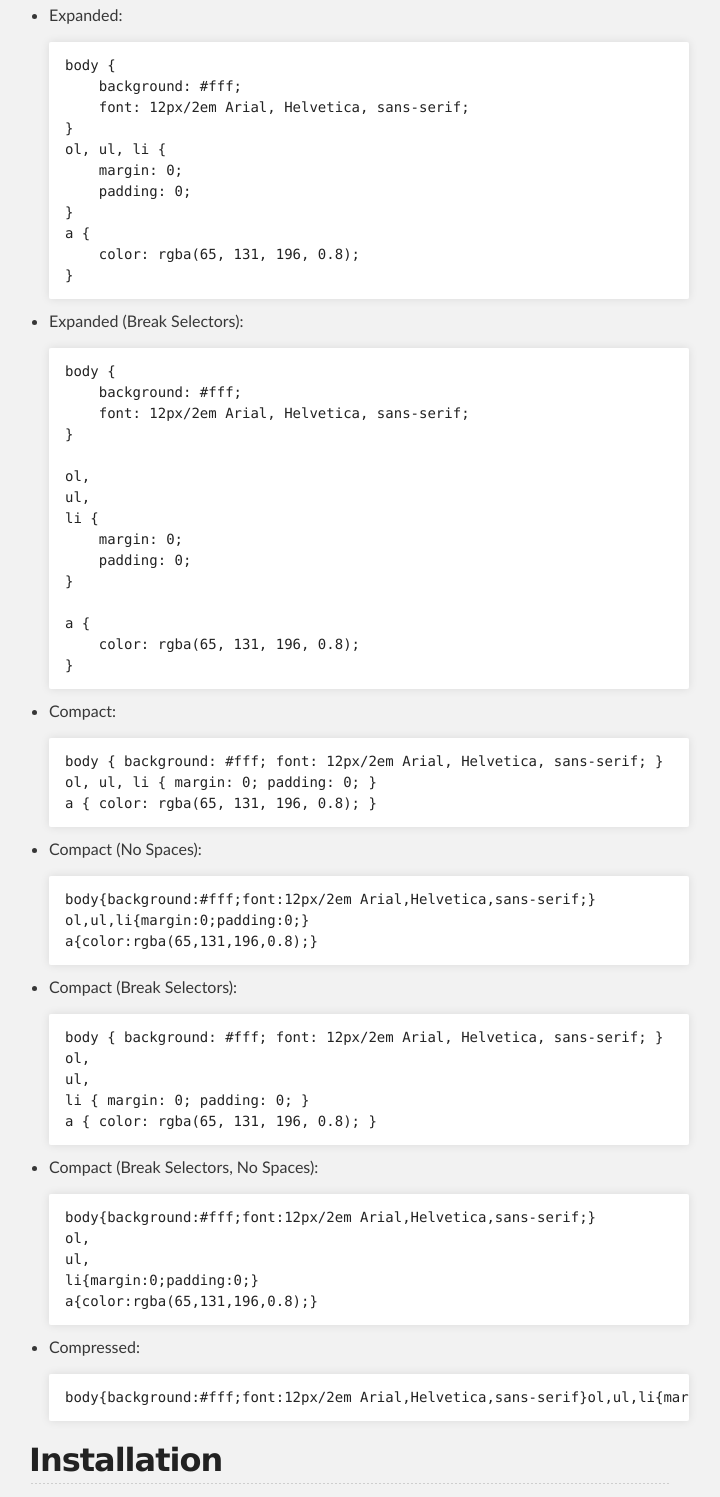
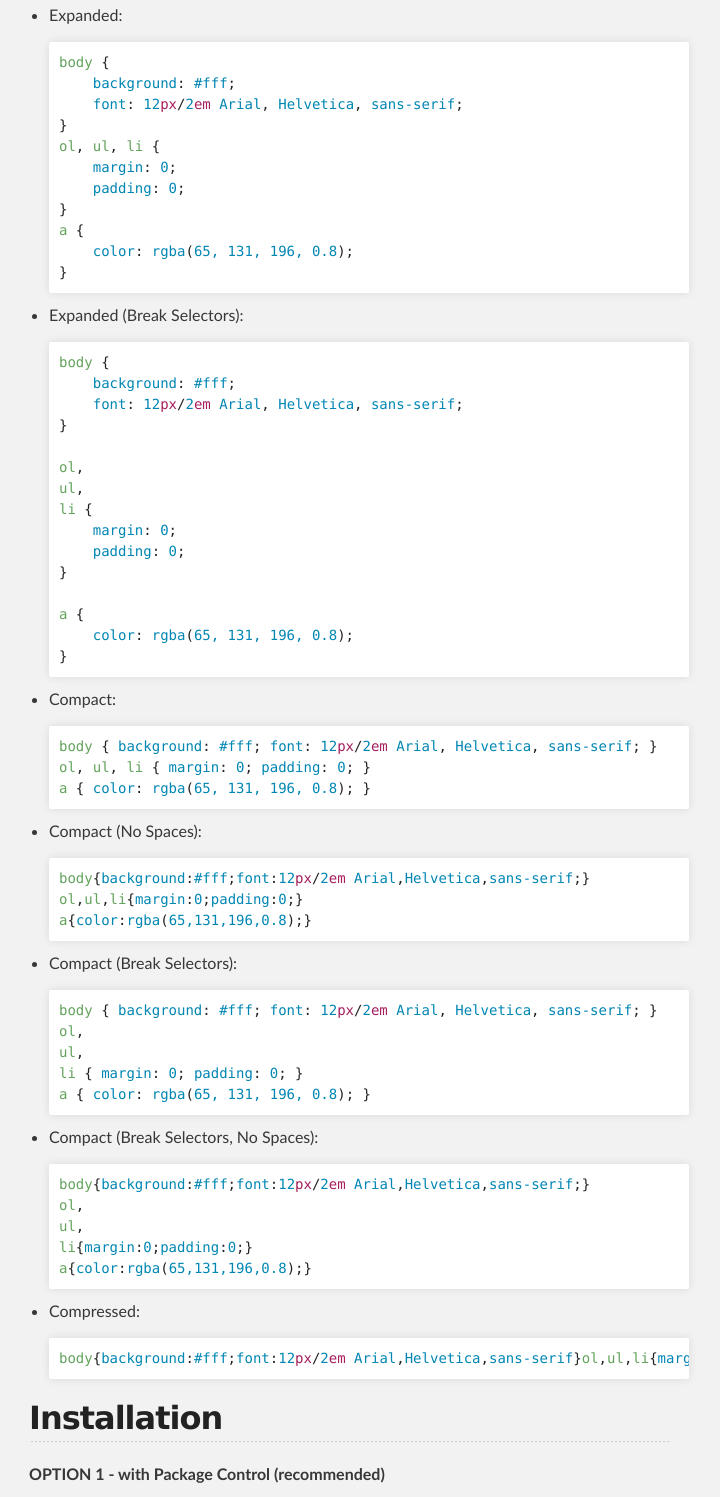
Before and after one commit to mutian/Sublime-CSS-Format, a plain HTML site: page index.html in a window 1280 px wide. Shown: the part 451-1948 px from the top of the page, without its empty margins (291-1011 px from the left). Drawn offline with Linux system fonts and the light colour scheme.

Commit message:
Create gh-pages branch via GitHub

```diff
--- a/index.html
+++ b/index.html
@@ -42,80 +42,73 @@
 <li>
 <p>Expanded:</p>
 
-<pre><code>body {
-    background: #fff;
-    font: 12px/2em Arial, Helvetica, sans-serif;
+<div class="highlight highlight-css"><pre><span class="pl-ent">body</span> {
+    <span class="pl-c1"><span class="pl-c1">background</span></span>: <span class="pl-c1">#fff</span>;
+    <span class="pl-c1"><span class="pl-c1">font</span></span>: <span class="pl-c1">12<span class="pl-k">px</span></span>/<span class="pl-c1">2<span class="pl-k">em</span></span> <span class="pl-c1">Arial</span>, <span class="pl-c1">Helvetica</span>, <span class="pl-c1">sans-serif</span>;
 }
-ol, ul, li {
-    margin: 0;
-    padding: 0;
+<span class="pl-ent">ol</span>, <span class="pl-ent">ul</span>, <span class="pl-ent">li</span> {
+    <span class="pl-c1"><span class="pl-c1">margin</span></span>: <span class="pl-c1">0</span>;
+    <span class="pl-c1"><span class="pl-c1">padding</span></span>: <span class="pl-c1">0</span>;
 }
-a {
-    color: rgba(65, 131, 196, 0.8);
-}
-</code></pre>
+<span class="pl-ent">a</span> {
+    <span class="pl-c1"><span class="pl-c1">color</span></span>: <span class="pl-c1">rgba</span>(<span class="pl-c1">65, 131, 196, 0.8</span>);
+}</pre></div>
 </li>
 <li>
 <p>Expanded (Break Selectors):</p>
 
-<pre><code>body {
-    background: #fff;
-    font: 12px/2em Arial, Helvetica, sans-serif;
+<div class="highlight highlight-css"><pre><span class="pl-ent">body</span> {
+    <span class="pl-c1"><span class="pl-c1">background</span></span>: <span class="pl-c1">#fff</span>;
+    <span class="pl-c1"><span class="pl-c1">font</span></span>: <span class="pl-c1">12<span class="pl-k">px</span></span>/<span class="pl-c1">2<span class="pl-k">em</span></span> <span class="pl-c1">Arial</span>, <span class="pl-c1">Helvetica</span>, <span class="pl-c1">sans-serif</span>;
 }
 
-ol,
-ul,
-li {
-    margin: 0;
-    padding: 0;
+<span class="pl-ent">ol</span>,
+<span class="pl-ent">ul</span>,
+<span class="pl-ent">li</span> {
+    <span class="pl-c1"><span class="pl-c1">margin</span></span>: <span class="pl-c1">0</span>;
+    <span class="pl-c1"><span class="pl-c1">padding</span></span>: <span class="pl-c1">0</span>;
 }
 
-a {
-    color: rgba(65, 131, 196, 0.8);
-}
-</code></pre>
+<span class="pl-ent">a</span> {
+    <span class="pl-c1"><span class="pl-c1">color</span></span>: <span class="pl-c1">rgba</span>(<span class="pl-c1">65, 131, 196, 0.8</span>);
+}</pre></div>
 </li>
 <li>
 <p>Compact:</p>
 
-<pre><code>body { background: #fff; font: 12px/2em Arial, Helvetica, sans-serif; }
-ol, ul, li { margin: 0; padding: 0; }
-a { color: rgba(65, 131, 196, 0.8); }
-</code></pre>
+<div class="highlight highlight-css"><pre><span class="pl-ent">body</span> { <span class="pl-c1"><span class="pl-c1">background</span></span>: <span class="pl-c1">#fff</span>; <span class="pl-c1"><span class="pl-c1">font</span></span>: <span class="pl-c1">12<span class="pl-k">px</span></span>/<span class="pl-c1">2<span class="pl-k">em</span></span> <span class="pl-c1">Arial</span>, <span class="pl-c1">Helvetica</span>, <span class="pl-c1">sans-serif</span>; }
+<span class="pl-ent">ol</span>, <span class="pl-ent">ul</span>, <span class="pl-ent">li</span> { <span class="pl-c1"><span class="pl-c1">margin</span></span>: <span class="pl-c1">0</span>; <span class="pl-c1"><span class="pl-c1">padding</span></span>: <span class="pl-c1">0</span>; }
+<span class="pl-ent">a</span> { <span class="pl-c1"><span class="pl-c1">color</span></span>: <span class="pl-c1">rgba</span>(<span class="pl-c1">65, 131, 196, 0.8</span>); }</pre></div>
 </li>
 <li>
 <p>Compact (No Spaces):</p>
 
-<pre><code>body{background:#fff;font:12px/2em Arial,Helvetica,sans-serif;}
-ol,ul,li{margin:0;padding:0;}
-a{color:rgba(65,131,196,0.8);}
-</code></pre>
+<div class="highlight highlight-css"><pre><span class="pl-ent">body</span>{<span class="pl-c1"><span class="pl-c1">background</span></span>:<span class="pl-c1">#fff</span>;<span class="pl-c1"><span class="pl-c1">font</span></span>:<span class="pl-c1">12<span class="pl-k">px</span></span>/<span class="pl-c1">2<span class="pl-k">em</span></span> <span class="pl-c1">Arial</span>,<span class="pl-c1">Helvetica</span>,<span class="pl-c1">sans-serif</span>;}
+<span class="pl-ent">ol</span>,<span class="pl-ent">ul</span>,<span class="pl-ent">li</span>{<span class="pl-c1"><span class="pl-c1">margin</span></span>:<span class="pl-c1">0</span>;<span class="pl-c1"><span class="pl-c1">padding</span></span>:<span class="pl-c1">0</span>;}
+<span class="pl-ent">a</span>{<span class="pl-c1"><span class="pl-c1">color</span></span>:<span class="pl-c1">rgba</span>(<span class="pl-c1">65,131,196,0.8</span>);}</pre></div>
 </li>
 <li>
 <p>Compact (Break Selectors):</p>
 
-<pre><code>body { background: #fff; font: 12px/2em Arial, Helvetica, sans-serif; }
-ol,
-ul,
-li { margin: 0; padding: 0; }
-a { color: rgba(65, 131, 196, 0.8); }
-</code></pre>
+<div class="highlight highlight-css"><pre><span class="pl-ent">body</span> { <span class="pl-c1"><span class="pl-c1">background</span></span>: <span class="pl-c1">#fff</span>; <span class="pl-c1"><span class="pl-c1">font</span></span>: <span class="pl-c1">12<span class="pl-k">px</span></span>/<span class="pl-c1">2<span class="pl-k">em</span></span> <span class="pl-c1">Arial</span>, <span class="pl-c1">Helvetica</span>, <span class="pl-c1">sans-serif</span>; }
+<span class="pl-ent">ol</span>,
+<span class="pl-ent">ul</span>,
+<span class="pl-ent">li</span> { <span class="pl-c1"><span class="pl-c1">margin</span></span>: <span class="pl-c1">0</span>; <span class="pl-c1"><span class="pl-c1">padding</span></span>: <span class="pl-c1">0</span>; }
+<span class="pl-ent">a</span> { <span class="pl-c1"><span class="pl-c1">color</span></span>: <span class="pl-c1">rgba</span>(<span class="pl-c1">65, 131, 196, 0.8</span>); }</pre></div>
 </li>
 <li>
 <p>Compact (Break Selectors, No Spaces):</p>
 
-<pre><code>body{background:#fff;font:12px/2em Arial,Helvetica,sans-serif;}
-ol,
-ul,
-li{margin:0;padding:0;}
-a{color:rgba(65,131,196,0.8);}
-</code></pre>
+<div class="highlight highlight-css"><pre><span class="pl-ent">body</span>{<span class="pl-c1"><span class="pl-c1">background</span></span>:<span class="pl-c1">#fff</span>;<span class="pl-c1"><span class="pl-c1">font</span></span>:<span class="pl-c1">12<span class="pl-k">px</span></span>/<span class="pl-c1">2<span class="pl-k">em</span></span> <span class="pl-c1">Arial</span>,<span class="pl-c1">Helvetica</span>,<span class="pl-c1">sans-serif</span>;}
+<span class="pl-ent">ol</span>,
+<span class="pl-ent">ul</span>,
+<span class="pl-ent">li</span>{<span class="pl-c1"><span class="pl-c1">margin</span></span>:<span class="pl-c1">0</span>;<span class="pl-c1"><span class="pl-c1">padding</span></span>:<span class="pl-c1">0</span>;}
+<span class="pl-ent">a</span>{<span class="pl-c1"><span class="pl-c1">color</span></span>:<span class="pl-c1">rgba</span>(<span class="pl-c1">65,131,196,0.8</span>);}</pre></div>
 </li>
 <li>
 <p>Compressed:</p>
 
-<pre><code>body{background:#fff;font:12px/2em Arial,Helvetica,sans-serif}ol,ul,li{margin:0;padding:0}a{color:rgba(65,131,196,0.8)}
-</code></pre>
+<div class="highlight highlight-css"><pre><span class="pl-ent">body</span>{<span class="pl-c1"><span class="pl-c1">background</span></span>:<span class="pl-c1">#fff</span>;<span class="pl-c1"><span class="pl-c1">font</span></span>:<span class="pl-c1">12<span class="pl-k">px</span></span>/<span class="pl-c1">2<span class="pl-k">em</span></span> <span class="pl-c1">Arial</span>,<span class="pl-c1">Helvetica</span>,<span class="pl-c1">sans-serif</span>}<span class="pl-ent">ol</span>,<span class="pl-ent">ul</span>,<span class="pl-ent">li</span>{<span class="pl-c1"><span class="pl-c1">margin</span></span>:<span class="pl-c1">0</span>;<span class="pl-c1"><span class="pl-c1">padding</span></span>:<span class="pl-c1">0</span>}<span class="pl-ent">a</span>{<span class="pl-c1"><span class="pl-c1">color</span></span>:<span class="pl-c1">rgba</span>(<span class="pl-c1">65,131,196,0.8</span>)}</pre></div>
 </li>
 </ul>
 
@@ -136,8 +129,7 @@ a{color:rgba(65,131,196,0.8);}
 
 <p>Clone the repository in your Sublime Text "Packages" directory:</p>
 
-<pre><code>git clone git://github.com/mutian/Sublime-CSS-Format.git "CSS Format"
-</code></pre>
+<div class="highlight highlight-shell"><pre>git clone git://github.com/mutian/Sublime-CSS-Format.git <span class="pl-s"><span class="pl-pds">"</span>CSS Format<span class="pl-pds">"</span></span></pre></div>
 
 <p>You can find your "Packages" inside the following directories:</p>
 
@@ -181,7 +173,7 @@ a{color:rgba(65,131,196,0.8);}
 <li><p>indentation: Format indentation, you can set it to <code>"  "</code>. By default, this is set to <code>"\t"</code></p></li>
 <li><p>format_on_save: Set to <code>true</code> to trigger format on save. By default, this is set to <code>false</code>.</p></li>
 <li><p>format_on_save_action: Format action. You can refer to <strong>Settings - Default</strong>. By default, this is set to <code>"expand"</code>.</p></li>
-<li><p>format_on_save_filter: CSS Format matches the name of the file being saved against this regular expression to determine if a build should be triggered. By default, the setting has a value of <code>"\\.(css|sass|scss|less|styl)$"</code>.</p></li>
+<li><p>format_on_save_filter: CSS Format matches the name of the file being saved against this regular expression to determine if a build should be triggered. By default, the setting has a value of <code>"\\.(css|sass|scss|less)$"</code>.</p></li>
 </ul>
 
 <h2>
```
Also changed, not shown: params.json (+1 -1 lines).
